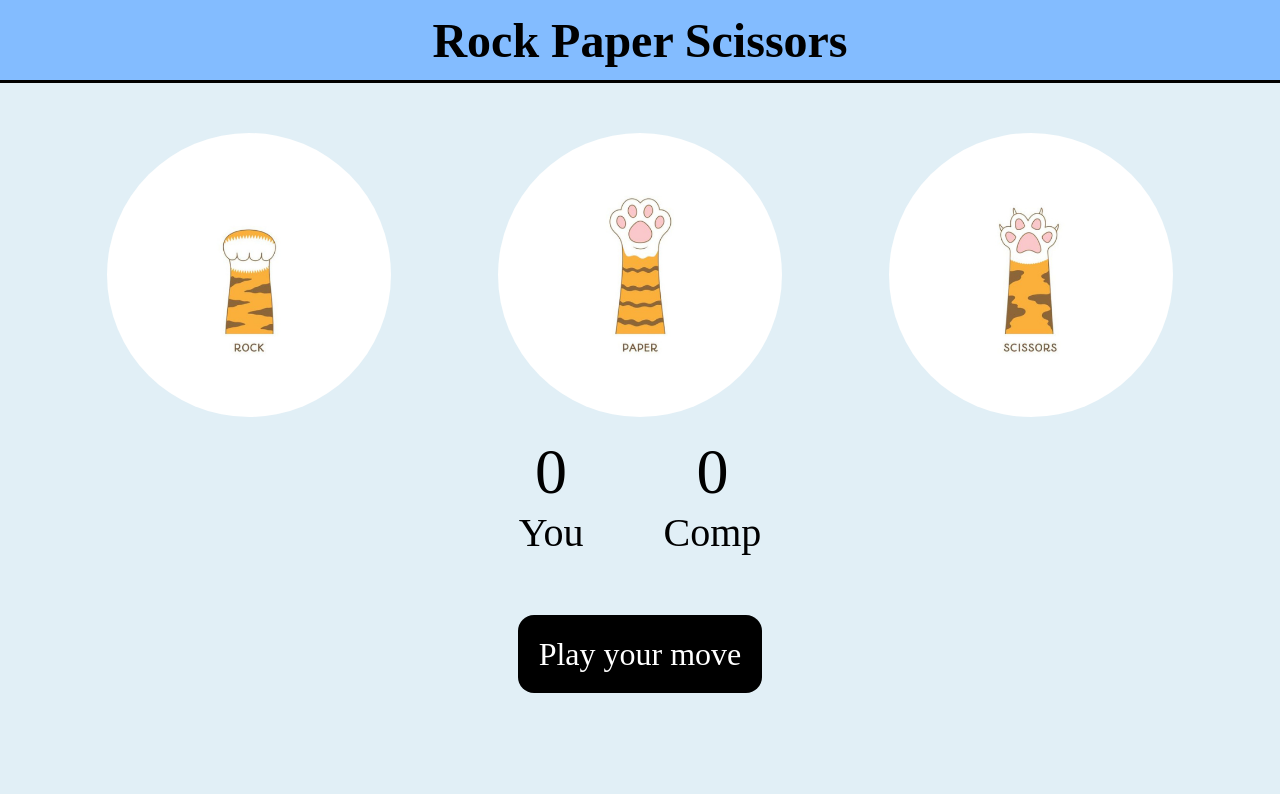
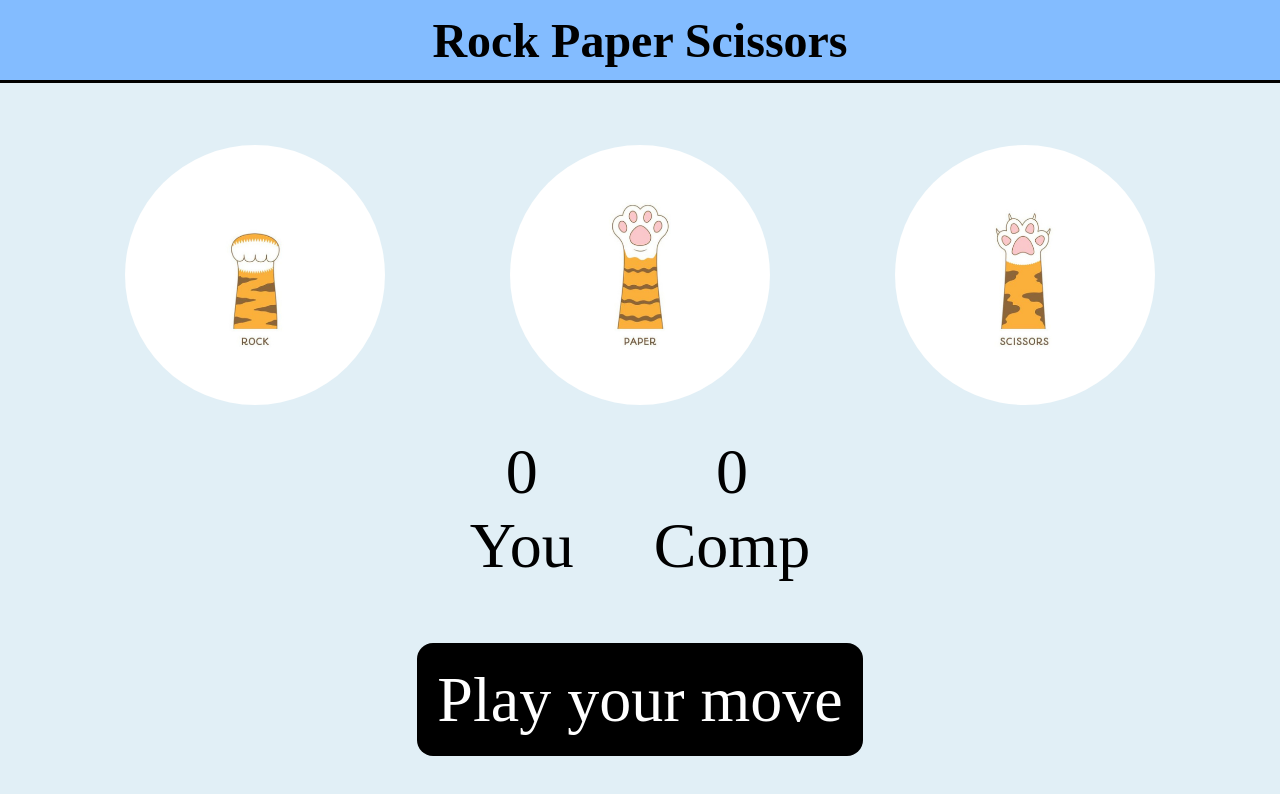
Before and after one commit to MIHIRAJMUKUND/rock-paper-scissor, a plain HTML site: page index.html in a window 1280 px wide. Drawn offline with Linux system fonts and the light colour scheme; files that its build step writes are made by us from their sources; files whose address does not match are found by name.

Commit message:
size commit

```diff
--- a/style.css
+++ b/style.css
@@ -26,22 +26,24 @@ h1{
 }
 
 #rock{
-    height: 35vmin;
-    width: 35vmin;
+    height: clamp(2rem , 20vw , 50rem);
+    width:  clamp(2rem , 20vw , 50rem);
     border-radius: 50%;
     background-size: cover;
     background-image: url(/lecture9/rock.png);
     border: 0.3vmin solid transparent;
 }
-#paper{  height: 35vmin;
-    width: 35vmin;
+#paper{
+    height:  clamp(2rem , 20vw , 70rem);
+    width:  clamp(2rem , 20vw , 70rem);
     border-radius: 50%;
     background-size: cover;
     background-image: url(/lecture9/paper.png);
     border: 0.3vmin solid transparent;
 }
-#scissor{  height: 35vmin;
-    width: 35vmin;
+#scissor{
+    height:  clamp(2rem , 20vw , 70rem);
+    width:  clamp(2rem , 20vw , 70rem);
     background-image: url(/lecture9/scissor.png);
     background-size: cover;
     border-radius: 50%;
@@ -62,17 +64,17 @@ h1{
     display: flex;
     align-items: center;
     justify-content: center;
-    font-size: 2.5rem;
+    font-size:clamp(1rem , 5vw , 10rem);
     gap: 5rem;
 }
 #user-score , #comp-score{
-    font-size: 4rem;
+    font-size:clamp(1rem , 5vw , 10rem);
 }
 .msg-container{
     margin-top: 5rem;
 }
 #msg{
-    font-size:2rem;
+    font-size:clamp(1rem , 5vw , 10rem);
     height: 5rem;
     background-color: black;
     color: #fff;
```
